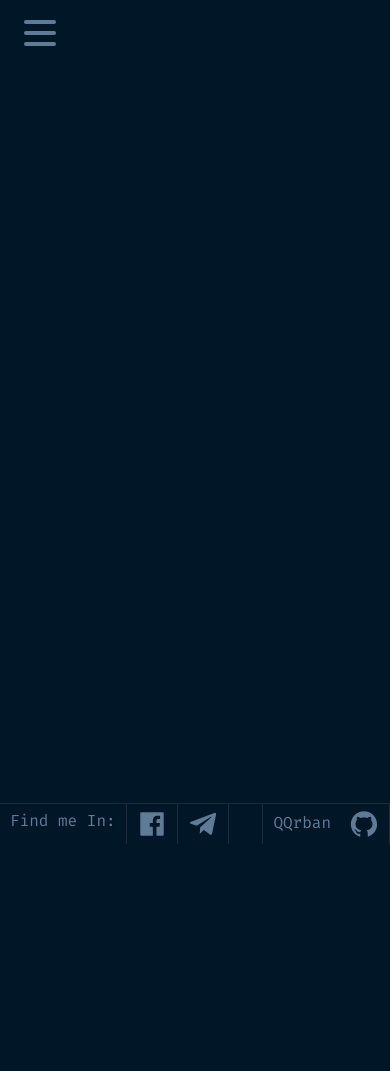
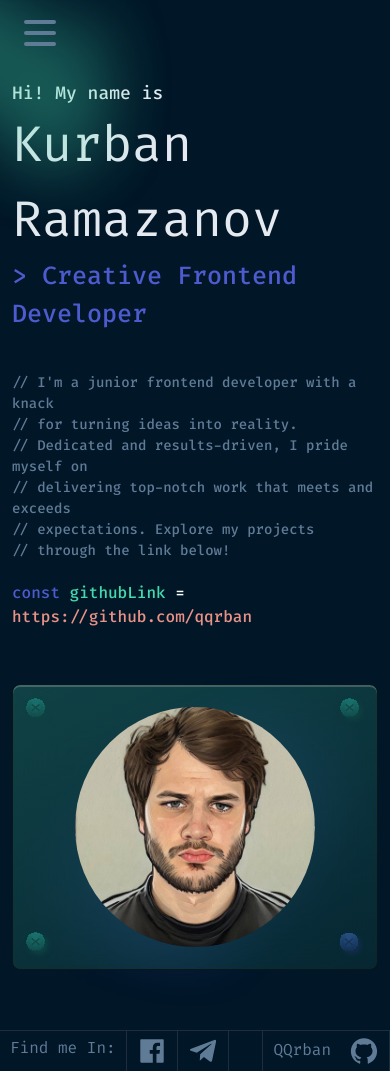
Before and after one commit to QQrban/portfolio, a React (Create React App) app: page / in a window 390 px wide. Before the commit this address had no page. Before the commit the page ends 844 px from the top, so only its background shows below. Built offline with nearby package versions, Linux system fonts and the light colour scheme.

Commit message:
empty page, responsiveness, TODO: projects

```diff
--- a/src/App.jsx
+++ b/src/App.jsx
@@ -1,10 +1,13 @@
+import { styled } from 'styled-components';
+
+import { Route, Routes } from 'react-router-dom';
+
 import './App.css';
-import { styled } from 'styled-components';
+import AboutPage from './components/about';
 import Footer from './components/footer';
 import Header from './components/header';
 import HomePage from './components/home';
-import { Routes, Route } from 'react-router-dom';
-import AboutPage from './components/about';
+import Projects from './components/projects';
 
 export default function App() {
   return (
@@ -12,10 +15,9 @@ export default function App() {
       <Header />
       <Content>
         <Routes>
-          <Route path="/home" element={<HomePage />} />
+          <Route path="/" element={<HomePage />} />
           <Route path="/about" element={<AboutPage />} />
-          {/* <Route path="/elektrikell/low/:hour" element={<Elektrikell />} />
-          <Route path="/elektrikell/about" element={<About />} /> */}
+          <Route path="/projects" element={<Projects />} />
         </Routes>
       </Content>
       <Footer />
--- a/src/components/about/empty/Empty.jsx
+++ b/src/components/about/empty/Empty.jsx
@@ -4,8 +4,8 @@ export default function Empty() {
   return (
     <Wrapper>
       <UpperText>OH NO!</UpperText>
-      <div>I didn't think you'd close all the tabs!</div>
-      <div>Choose something on the left or refresh the page 😊 </div>
+      <h3>I didn't think you'd close all the tabs!</h3>
+      <h5>Choose something on the left or refresh the page 😊 </h5>
       <CodeArea>
         <div>[eslint]</div>
         <div>src\components\about\index.jsx</div>
@@ -27,16 +27,37 @@ const Wrapper = styled.div`
   height: 100%;
   color: white;
   gap: 20px;
+  padding: 15px;
+  @media (max-width: 900px) {
+    padding: 100px 15px 15px 15px;
+  }
 `;
 
 const UpperText = styled.h1`
   font-size: 72px;
+  @media (max-width: 654px) {
+    font-size: 60px;
+  }
 `;
 const CodeArea = styled.div`
   background-color: black;
-  width: 60%;
+  width: 900px;
   color: white;
-  padding: 20px;
+  padding: 50px 20px;
+  font-size: 24px;
+  @media (max-width: 1235px) {
+    width: 700px;
+    font-size: 18px;
+    padding: 30px 20px;
+  }
+  @media (max-width: 974px) {
+    width: 600px;
+    font-size: 16px;
+  }
+  @media (max-width: 634px) {
+    width: 100%;
+    font-size: 14px;
+  }
 `;
 
 const Error = styled.span`
--- a/src/components/about/index.jsx
+++ b/src/components/about/index.jsx
@@ -118,7 +118,7 @@ export default function AboutPage() {
 const Wrapper = styled.div`
   display: flex;
   height: 100%;
-  @media (max-width: 899px) {
+  @media (max-width: 900px) {
     flex-direction: column;
   }
 `;
--- a/src/components/about/recommendations/Recommendations.jsx
+++ b/src/components/about/recommendations/Recommendations.jsx
@@ -138,6 +138,10 @@ const Wrapper = styled.div`
   display: grid;
   padding: 15px;
   grid-template-columns: repeat(2, 1fr);
+  padding-top: 45px;
+  @media (max-width: 1370px) {
+    padding-top: 15px;
+  }
   @media (max-width: 699px) {
     grid-template-columns: 1fr;
   }
--- a/src/components/header/index.jsx
+++ b/src/components/header/index.jsx
@@ -8,7 +8,7 @@ import BurgerButton from './mobileMenu/BurgerButton';
 import MobileNav from './mobileMenu/MobileNav';
 
 export default function Header() {
-  const matches = useMediaQuery('(min-width: 900px)');
+  const matches = useMediaQuery('(min-width: 901px)');
   const [openMenu, setOpenMenu] = useState(false);
 
   return (
@@ -17,7 +17,7 @@ export default function Header() {
         <AppBar>
           <LeftBar>
             <LinkTo to="#">kurban_ramazanov</LinkTo>
-            <NavLinkTo to="/home">home.jsx</NavLinkTo>
+            <NavLinkTo to="/">home.jsx</NavLinkTo>
             <NavLinkTo to="/about">about.jsx</NavLinkTo>
             <NavLinkTo to="/projects">projects.jsx</NavLinkTo>
           </LeftBar>
--- /dev/null
+++ b/src/components/projects/index.jsx
@@ -0,0 +1,5 @@
+import { styled } from 'styled-components';
+
+export default function Projects() {
+  return <div>index</div>;
+}
```
